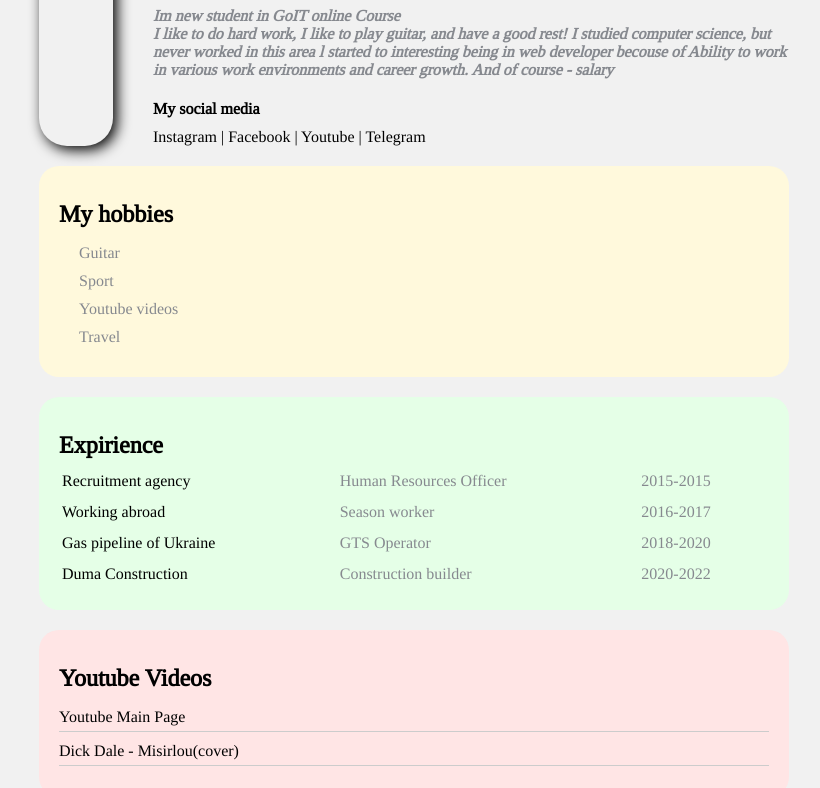
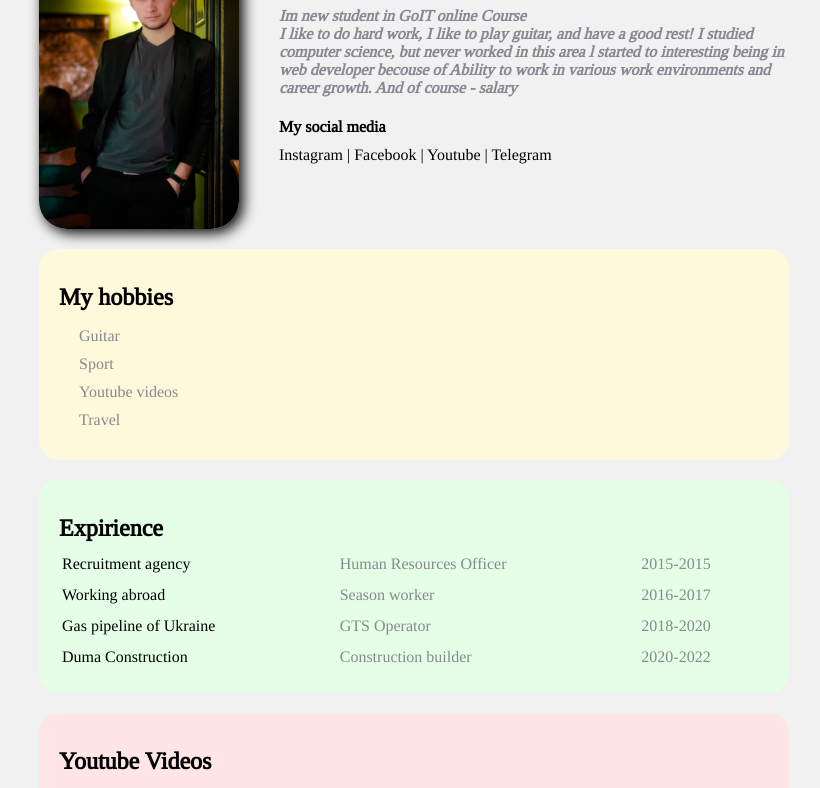
Before and after one commit to AndriiRusyn/CSS-CV, a plain HTML site: page index.html in a window 1280 px wide. Shown: the part 111-899 px from the top of the page, without its empty margins (226-1046 px from the left). Drawn offline with Linux system fonts and the light colour scheme.

Commit message:
Update index.html

```diff
--- a/index.html
+++ b/index.html
@@ -9,7 +9,7 @@
 <body>
         <div class="container">
                 <div class="info">
-                    <img src="/html training2/avatar.jpg" alt="my-photo" width="200" class="avatar">
+                    <img src="avatar.jpg" alt="my-photo" width="200" class="avatar">
 
                         <div class="info-text">
                             <h1>Andrii Rusyn</h1>
```
